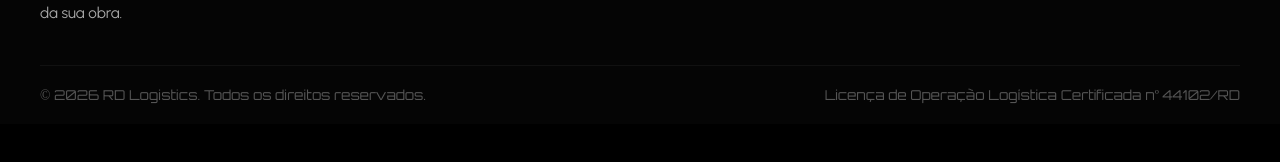
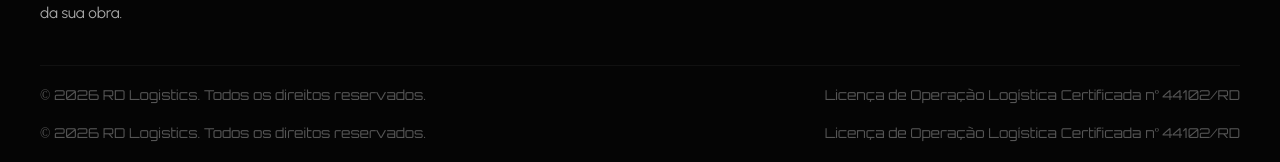
Before and after one commit to davissongomes00-ops/ReferenciaDeterminante-, a plain HTML site: page index.html in a window 1280 px wide. Shown: the part 1356-1518 px from the top of the page. Before the commit the page ends 1480 px from the top, so only its background shows below. Drawn offline with Linux system fonts and the light colour scheme; some packages are replaced by stand-ins of ours.

Commit message:
Update index.html

```diff
--- a/index.html
+++ b/index.html
@@ -310,5 +310,11 @@
     <div style="max-width: 1400px; margin: auto; padding-top: 20px; display: flex; justify-content: space-between; align-items: center; font-size: 0.85rem; color: #555; font-family: 'Orbitron';">
         <span>© 2026 RD Logistics. Todos os direitos reservados.</span>
         <span>Licença de Operação Logística Certificada nº 44102/RD</span>
+    </div><div style="max-width: 1400px; margin: auto; padding-top: 20px; display: flex; justify-content: space-between; align-items: center; font-size: 0.85rem; color: #555; font-family: 'Orbitron';">
+        <span>© 2026 RD Logistics. Todos os direitos reservados.</span>
+        <span>Licença de Operação Logística Certificada nº 44102/RD</span>
     </div>
+</div> </footer>
+</body>
+</html>
 </footer>
```
